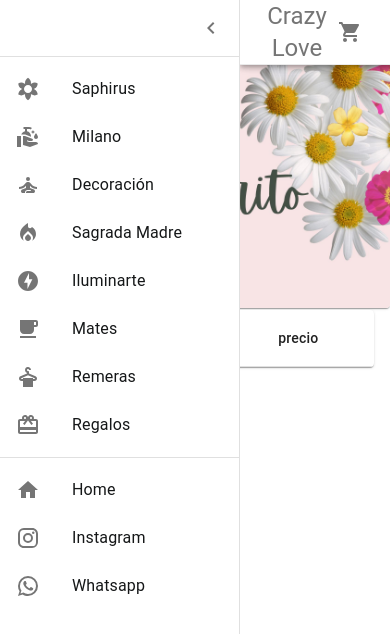
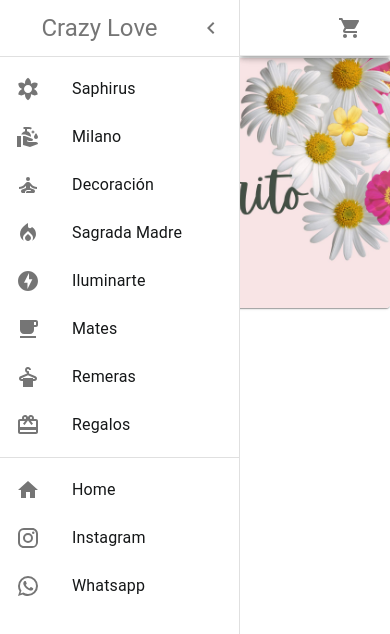
Before and after one commit to lnzambelli/crazy-love-zambelli, a React (Create React App) app: page /cart in a window 390 px wide. Both pictures are taken after a click on the button 24 px from the left and 27 px from the top of the page. Shown: the top 634 px of the page. Built offline with nearby package versions, Linux system fonts and the light colour scheme.

Commit message:
se adapto estilo al celular

```diff
--- a/src/App.css
+++ b/src/App.css
@@ -53,3 +53,11 @@
   box-shadow: none;
   margin-top: 2px;
 }
+
+
+@media screen and (max-width: 480px) {
+  .containerPpal{
+    padding-right: 0px !important;
+    padding-left: 0px !important;
+  }
+}
--- a/src/components/CartWidget/CartWidget.css
+++ b/src/components/CartWidget/CartWidget.css
@@ -50,3 +50,17 @@
 .btnDelete:hover{
    color: #f73378;
 }
+
+@media screen and (max-width: 480px) {
+    .cartImg{
+        display: none;
+    }
+
+    .cartInfo{
+        display: flex;
+        align-items: center;
+        margin-right: 8px;
+        margin-left: 8px;
+        font-size: 0.8rem;
+    }
+}
--- a/src/components/NavBarResp/NavBarResp.js
+++ b/src/components/NavBarResp/NavBarResp.js
@@ -89,7 +89,7 @@ export default function PersistentDrawerLeft() {
 
             <Link to="/home" className='nombre'>
               <Typography variant="h5" component="div" sx={{ flexGrow: 1 }} className='titulo'>
-              Crazy Love
+                {open ? "": "Crazy Love"}
             </Typography>
             </Link>
             </div>
@@ -110,6 +110,11 @@ export default function PersistentDrawerLeft() {
         open={open}
       >
         <DrawerHeader>
+            <Link to="/home" className='nombre'>
+              <Typography variant="h5" component="div" sx={{ flexGrow: 1 }} className='titulo'>
+                {!open ? "": "Crazy Love"}
+            </Typography>
+            </Link>
           <IconButton onClick={handleDrawerClose}>
             {theme.direction === 'ltr' ? <ChevronLeftIcon /> : <ChevronRightIcon />}
           </IconButton>
--- a/src/pages/Cart.js
+++ b/src/pages/Cart.js
@@ -81,8 +81,9 @@ const Cart = () => {
               alt="productos"
             />
       </Card>
-      <Container>
+      <Container className='containerPpal'>
 
+      {cardListItems.length== 0 ? navigate('/') :
       <TableContainer component={Paper} className="contenidoTabla">
         <Table aria-label="simple table">
           <TableHead>
@@ -124,6 +125,7 @@ const Cart = () => {
                 </div>
                  }
       </TableContainer>
+      }
       <Modal title={estadoPedido ? 'Pedido confirmado' : 'Confirmar la compra:'} open={showModal} handleClose={() => setShowModal(false)}>
             {estadoPedido ? (
                 <div>
```
